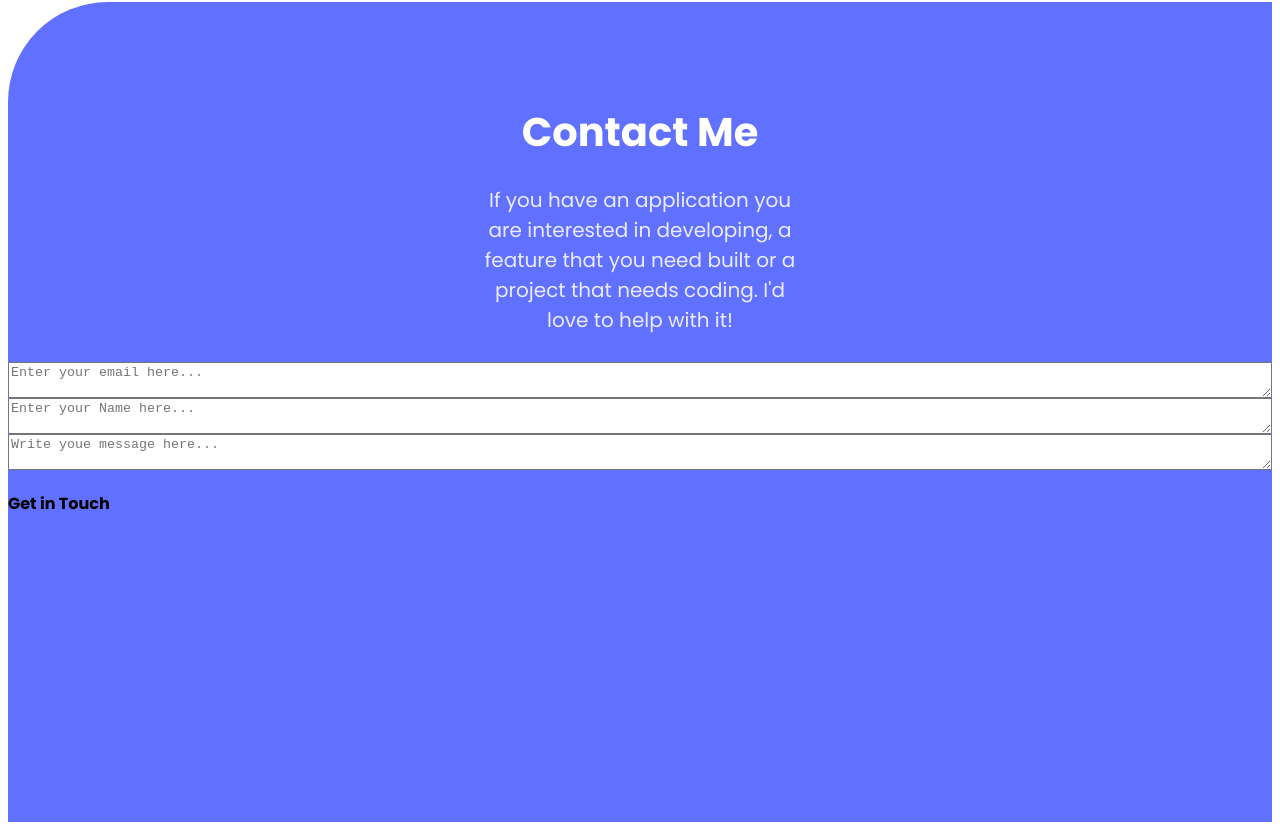
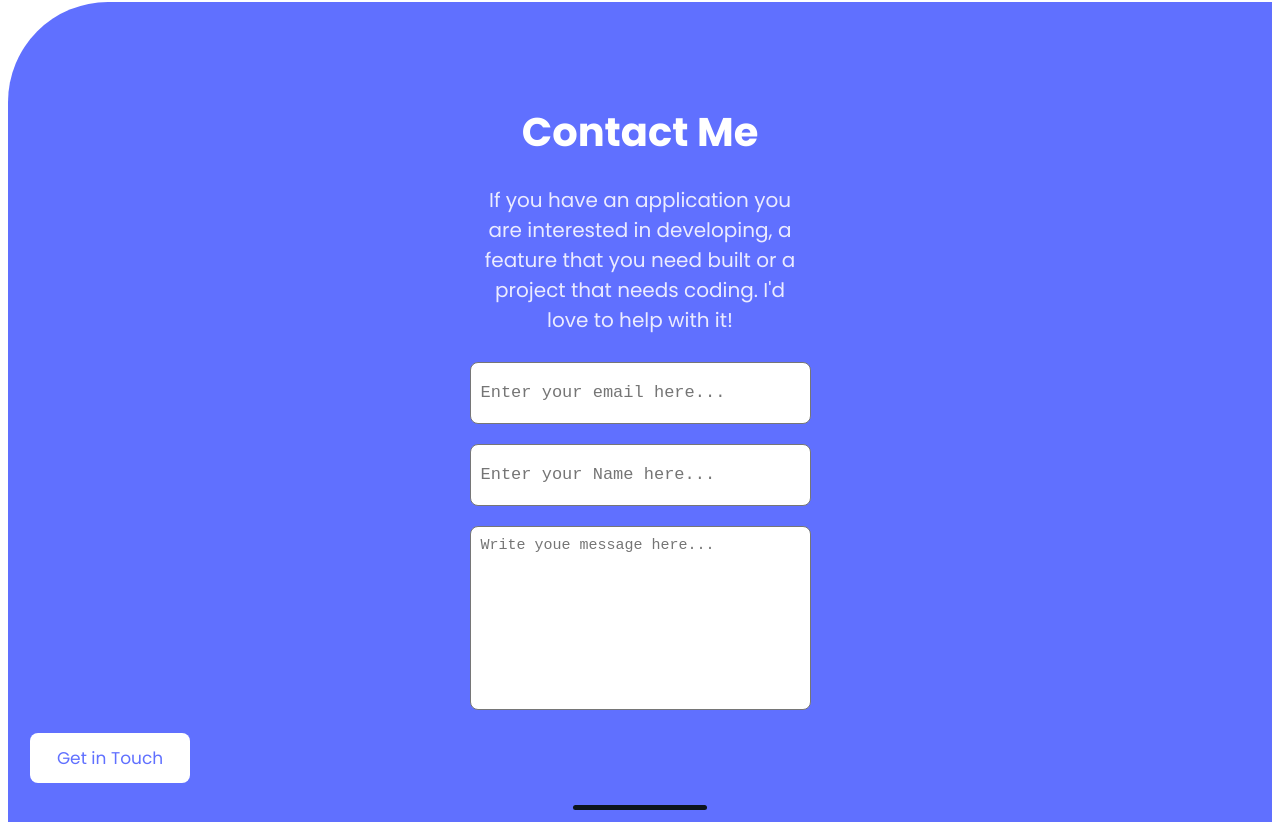
Before and after one commit to MalikTalha03/Portfolio, a website: page index.html in a window 1280 px wide. Shown: the part 5029-5859 px from the top of the page. Drawn offline with Linux system fonts and the light colour scheme.

Commit message:
Added CSS that was removed mistakenly

```diff
--- a/styles.css
+++ b/styles.css
@@ -307,3 +307,52 @@ body {
   margin-top: 0;
   margin-bottom: 40px;
 }
+
+.email {
+  width: 327px;
+  height: 38px;
+  flex-shrink: 0;
+  border-radius: 8px;
+  align-self: center;
+  margin-bottom: 20px;
+  padding-top: 20px;
+  padding-left: 10px;
+  font-size: 17px;
+  font-weight: 400;
+  resize: none;
+  text-align:justify;
+}
+
+.message {
+  width: 327px;
+  height: 170px;
+  flex-shrink: 0;
+  align-self: center;
+  border-radius: 8px;
+  padding-top: 10px;
+  padding-left: 10px;
+  font-size: 15px;
+  font-weight: 400;
+  resize: none;
+}
+
+.get-in-touch {
+  background-color: #fff;
+  font-size: 17px;
+  font-weight: 500;
+  text-align: center;
+  width: 128px;
+  padding: 12px 16px;
+  border-radius: 8px;
+  color: #6070ff;
+  margin-left: 22px;
+}
+
+.footer {
+  width: 134px;
+  height: 5px;
+  flex-shrink: 0;
+  border-radius: 10px;
+  background: #0d151e;
+  align-self: center;
+}
```
Also changed, not shown: index.html (indentation only).
